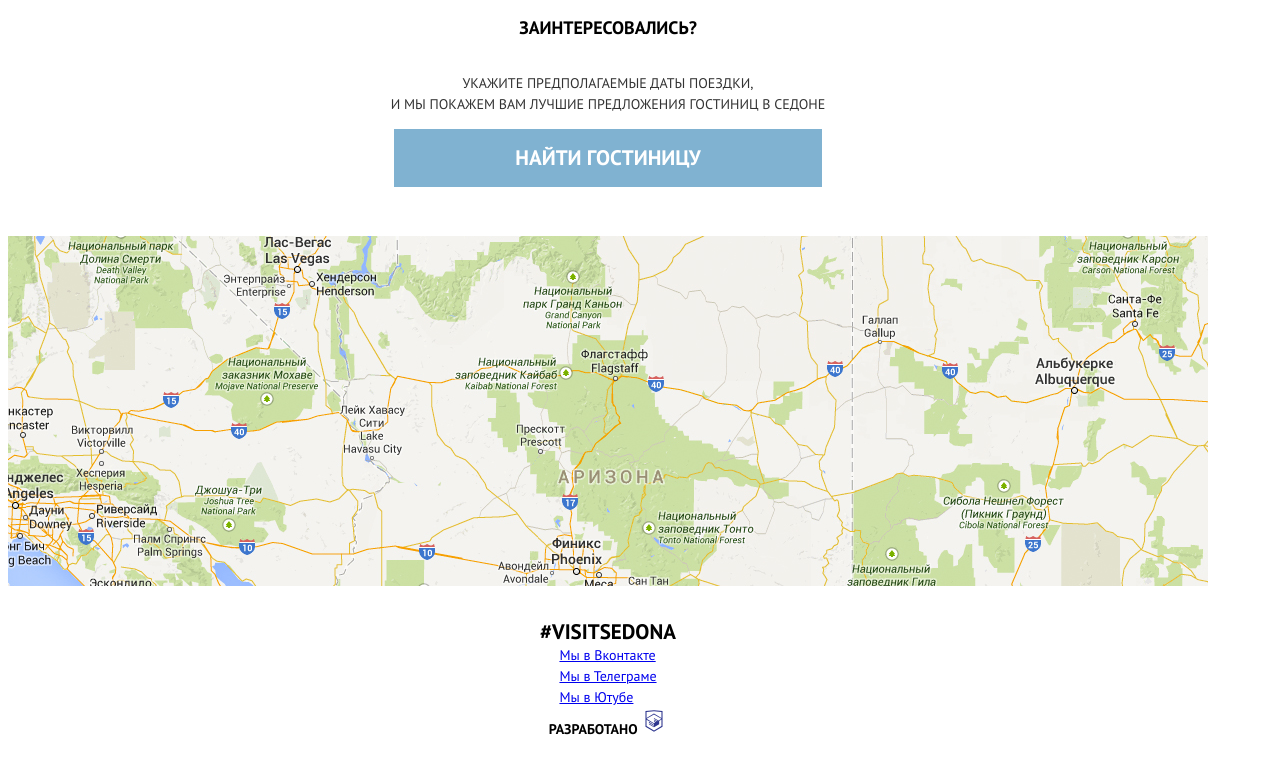
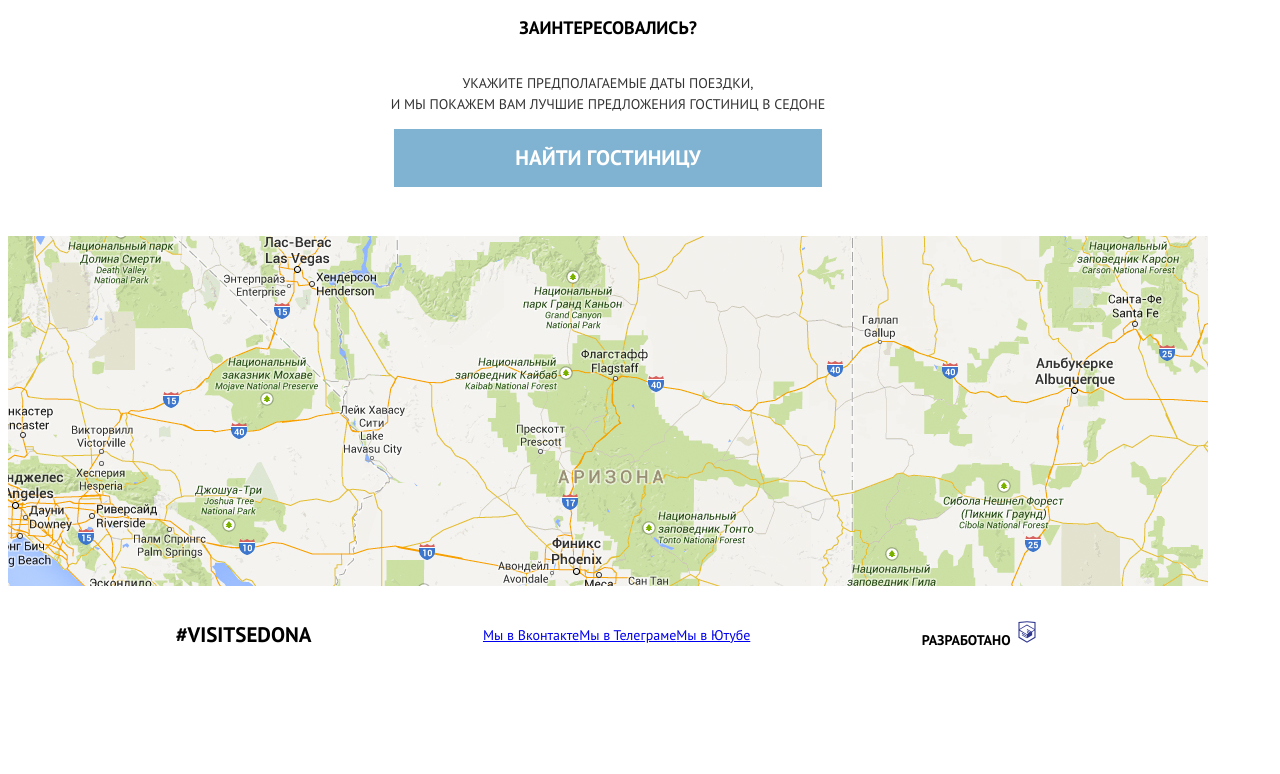
Before and after one commit to htmlacademy-adaptive/2223647-sedona-28, a website: page source/index.html in a window 1280 px wide. Shown: the part 1673-2447 px from the top of the page. After the commit the page ends 2372 px from the top, so only its background shows below. Drawn offline with nearby package versions, Linux system fonts and the light colour scheme; files that its build step writes are made by us from their sources.

Commit message:
Добавляет сетку на футер

```diff
--- a/source/index.html
+++ b/source/index.html
@@ -127,7 +127,7 @@
     <div class="footer__title">
       <b class="footer__title">#visitsedona</b>
     </div>
-    <div class="footer__social social">
+    <div class="footer__social">
       <ul class="social__list">
         <li class="social__item">
           <a class="social__link social__link--vkontakte" href="https://vk.com/htmlacademy">Мы в Вконтакте</a>
--- a/source/less/blocks/footer.less
+++ b/source/less/blocks/footer.less
@@ -24,11 +24,17 @@
 @media (min-width: @tablet-width) {
   .footer {
     width: 768px;
+    display: flex;
+    flex-direction: row;
+    justify-content: space-around;
   }
 }
 
 @media (min-width: @desktop-width) {
   .footer {
     width: 1200px;
+    display: flex;
+    flex-direction: row;
+    justify-content: space-around;
   }
 }
--- a/source/less/blocks/social.less
+++ b/source/less/blocks/social.less
@@ -1,3 +1,4 @@
 .social__list {
   .list-reset();
+  display: flex;
 }
```
Also changed, not shown: source/form.html (+1 -1 lines).
